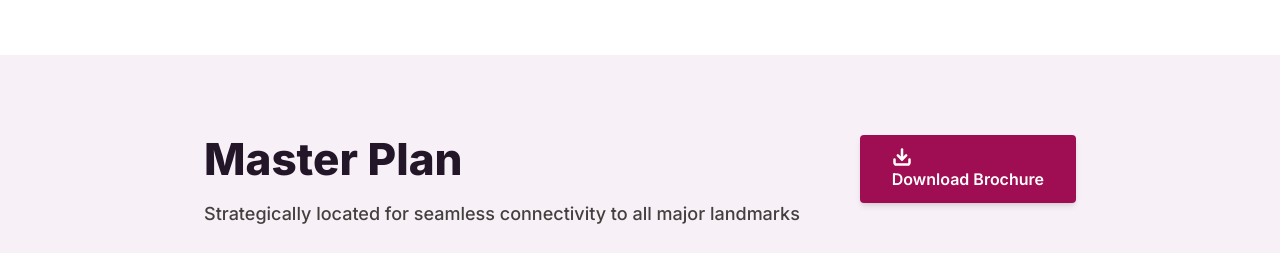
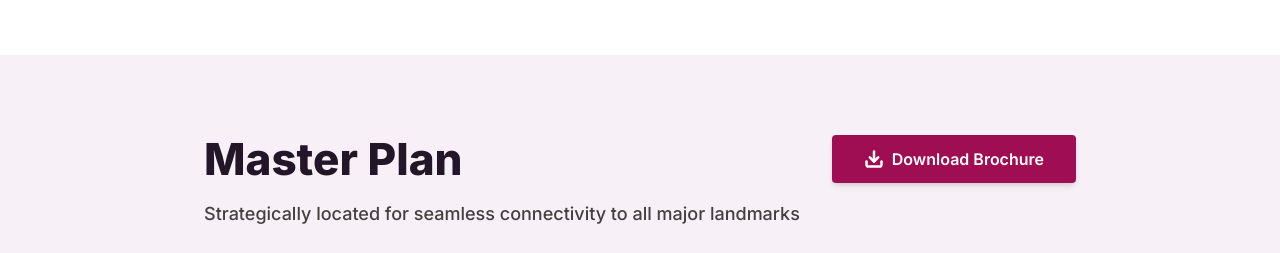
Before and after one commit to Yashiikaaaa/new-website-template, a Next.js app: page / in a window 1280 px wide. Shown: the part 5260-5513 px from the top of the page. Built offline with nearby package versions, Linux system fonts and the light colour scheme; no server answers.

Commit message:
final fix

```diff
--- a/src/components/master-plan.tsx
+++ b/src/components/master-plan.tsx
@@ -18,10 +18,10 @@ export default function MasterPlan() {
               Strategically located for seamless connectivity to all major landmarks
             </p>
           </div>
-          <button className="bg-primary hover:bg-[#9a1751] hidden md:block text-white px-6 md:px-8 py-3 rounded-[4px] font-semibold font-Urbanist text-sm md:text-base transition-colors duration-300 shadow-md flex items-center gap-2 whitespace-nowrap cursor-pointer"
+          <button className="bg-primary hover:bg-[#9a1751] hidden md:flex text-white px-6 md:px-8 py-3 rounded-[4px] font-semibold font-Urbanist text-sm md:text-base transition-colors duration-300 shadow-md items-center gap-2 whitespace-nowrap cursor-pointer"
             onClick={() => setIsModalOpen(true)}
           >
-            <img src={'/download.svg'} className='w-5 h-5 object-contain'/>
+            <img src={'/download.svg'} className='w-5 h-5'/>
             Download Brochure
           </button>
         </div>
@@ -34,7 +34,7 @@ export default function MasterPlan() {
             className="w-full h-full object-cover"
           />
         </div>
-        <button className="bg-primary hover:bg-[#9a1751] md:hidden text-white mt-4.5 px-6 md:px-8 py-3 rounded-[4px] font-semibold font-Urbanist text-sm md:text-base transition-colors duration-300 shadow-md flex flx-row items-center gap-2 whitespace-nowrap cursor-pointer"
+        <button className="bg-primary hover:bg-[#9a1751] md:hidden text-white mt-4.5 px-6 md:px-8 py-3 rounded-[4px] font-semibold font-Urbanist text-sm md:text-base transition-colors duration-300 shadow-md flex flex-row items-center gap-2 whitespace-nowrap cursor-pointer"
             onClick={() => setIsModalOpen(true)}
           >
             <img src={'/download.svg'} className='w-5 h-5 object-contain'/>
```
